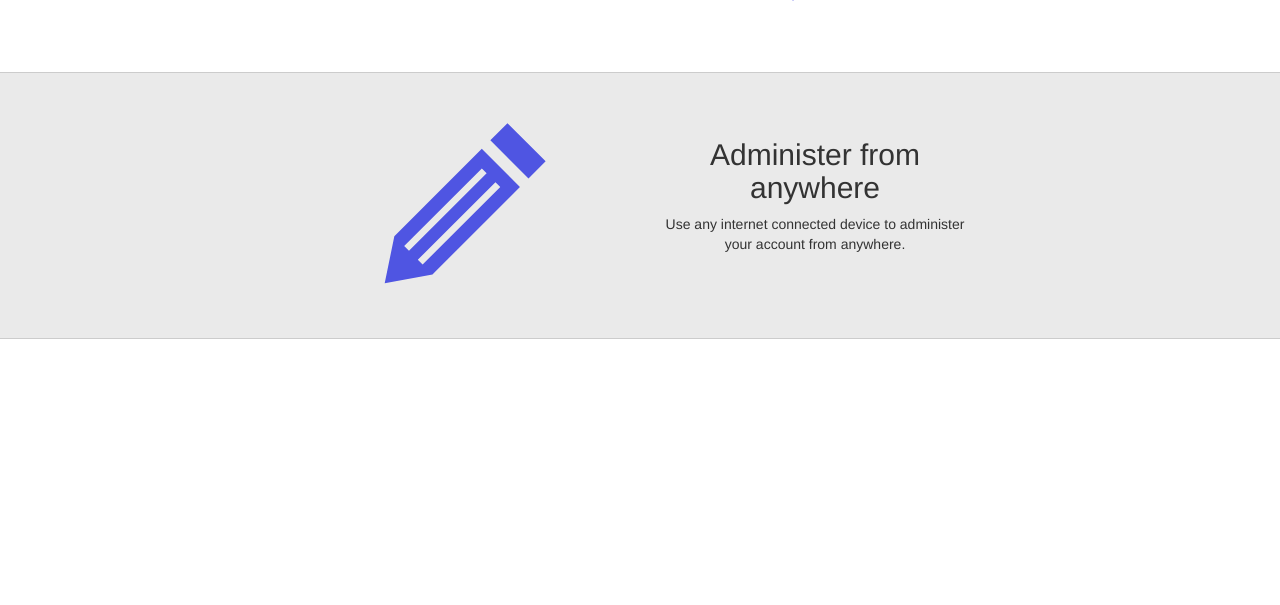
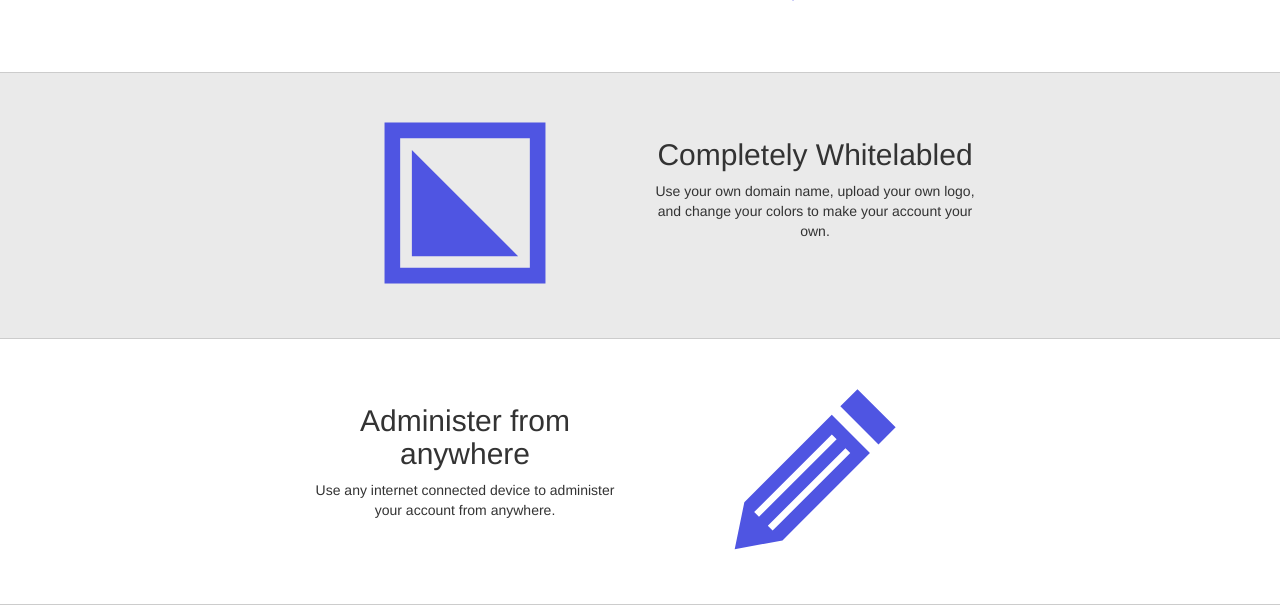
Before and after one commit to thogg4/railsgarage, a plain HTML site: page public/index.html in a window 1280 px wide. Shown: the part 745-1350 px from the top of the page. Before the commit the page ends 1084 px from the top, so only its background shows below. Drawn offline with nearby package versions, Linux system fonts and the light colour scheme; no server answers.

Commit message:
add white labeled info

```diff
--- a/public/index.html
+++ b/public/index.html
@@ -67,8 +67,23 @@
       <div class='container'>
         <div class='row'>
           <div class='col-xs-12 col-sm-6'>
-            <img src='/images/pencil.svg' class='svg' />
+            <img src='/images/design.svg' class='svg' />
           </div>
+          <div class='col-xs-12 col-sm-6'>
+            <div class='text'>
+              <h2>Completely Whitelabled</h2>
+              <p>
+                Use your own domain name, upload your own logo, and change your colors to make your account your own.
+              </p>
+            </div>
+          </div>
+        </div>
+      </div>
+    </div>
+
+    <div class='section'>
+      <div class='container'>
+        <div class='row'>
           <div class='col-xs-12 col-sm-6'>
             <div class='text'>
               <h2>Administer from anywhere</h2>
@@ -77,6 +92,9 @@
               </p>
             </div>
           </div>
+          <div class='col-xs-12 col-sm-6'>
+            <img src='/images/pencil.svg' class='svg' />
+          </div>
         </div>
       </div>
     </div>
```
Also changed, not shown: public/images/design.svg (added).
